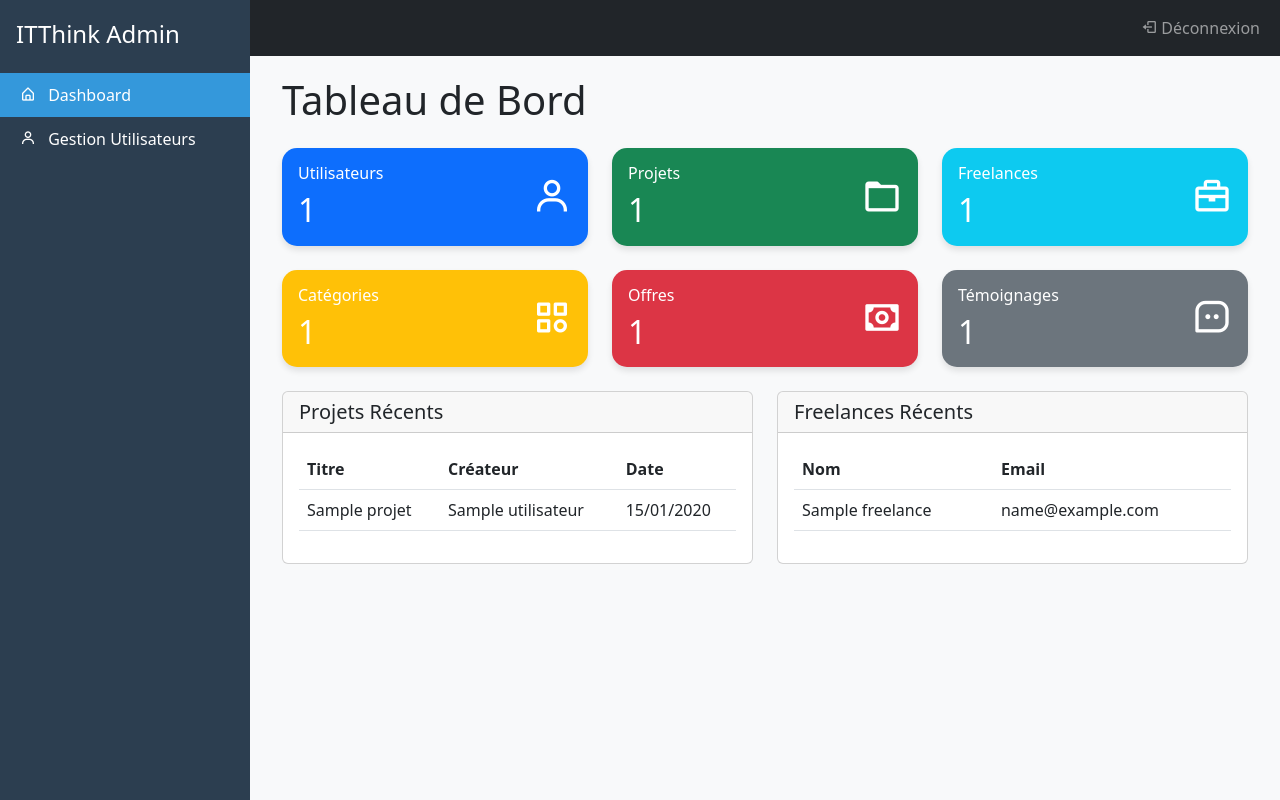
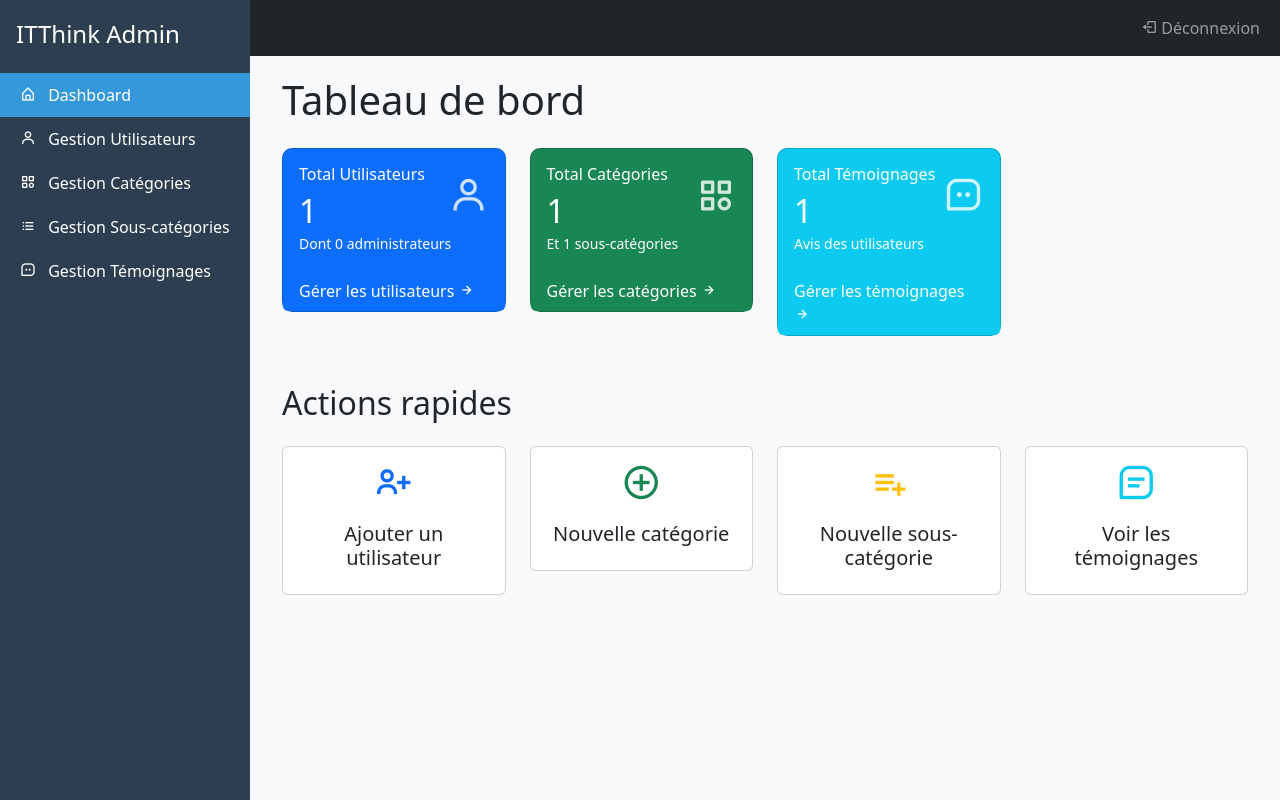
Before and after one commit to uid0Z0uh4iri/ITThinkBackend, a PHP site: page /admin_dashboard.php in a window 1280 px wide. Run offline with PHP 8.4, Linux system fonts and the light colour scheme; the visitor is signed in with stand-in values (Sample User, id 1); tables that the repository leaves empty or names only in its code hold one stand-in row (values such as "Sample post").

Commit message:
adjusting menue on all pages

```diff
--- a/admin_dashboard.php
+++ b/admin_dashboard.php
@@ -10,49 +10,26 @@ if (!isset($_SESSION['user_id']) || $_SESSION['role'] !== 1) {
 
 // Fetch statistics
 try {
-    // Total Users
-    $stmt = $conn->query("SELECT COUNT(*) as total FROM Utilisateurs");
-    $totalUsers = $stmt->fetch()['total'];
+    // User statistics
+    $stmt = $conn->query("SELECT COUNT(*) as total_users FROM utilisateurs");
+    $userStats = $stmt->fetch();
+    $stmt = $conn->query("SELECT COUNT(*) as total_admins FROM utilisateurs WHERE role = 1");
+    $adminStats = $stmt->fetch();
 
-    // Total Projects
-    $stmt = $conn->query("SELECT COUNT(*) as total FROM Projets");
-    $totalProjects = $stmt->fetch()['total'];
+    // Category statistics
+    $stmt = $conn->query("SELECT COUNT(*) as total_categories FROM categories");
+    $categoryStats = $stmt->fetch();
+    $stmt = $conn->query("SELECT COUNT(*) as total_subcategories FROM souscategories");
+    $subcategoryStats = $stmt->fetch();
 
-    // Total Freelances
-    $stmt = $conn->query("SELECT COUNT(*) as total FROM Freelances");
-    $totalFreelances = $stmt->fetch()['total'];
-
-    // Total Categories
-    $stmt = $conn->query("SELECT COUNT(*) as total FROM Categories");
-    $totalCategories = $stmt->fetch()['total'];
-
-    // Total Offers
-    $stmt = $conn->query("SELECT COUNT(*) as total FROM Offres");
-    $totalOffers = $stmt->fetch()['total'];
-
-    // Total Testimonials
-    $stmt = $conn->query("SELECT COUNT(*) as total FROM Temoignages");
-    $totalTestimonials = $stmt->fetch()['total'];
-
-    // Recent Projects
-    $stmt = $conn->query("SELECT p.titre_projet, u.nom_utilisateur, p.date_creation
-                         FROM Projets p
-                         JOIN Utilisateurs u ON p.id_utilisateur = u.id_utilisateur
-                         ORDER BY p.date_creation DESC LIMIT 5");
-    $recentProjects = $stmt->fetchAll();
-
-    // Recent Freelancers
-    $stmt = $conn->query("SELECT f.nom_freelance, u.email
-                         FROM Freelances f
-                         JOIN Utilisateurs u ON f.id_utilisateur = u.id_utilisateur
-                         ORDER BY f.id_freelance DESC LIMIT 5");
-    $recentFreelancers = $stmt->fetchAll();
+    // Feedback statistics
+    $stmt = $conn->query("SELECT COUNT(*) as total_feedbacks FROM temoignages");
+    $feedbackStats = $stmt->fetch();
 
 } catch(PDOException $e) {
     die("Error: " . $e->getMessage());
 }
 ?>
-
 <!DOCTYPE html>
 <html lang="fr">
 <head>
@@ -62,11 +39,8 @@ try {
     <link href="https://cdn.jsdelivr.net/npm/bootstrap@5.3.0/dist/css/bootstrap.min.css" rel="stylesheet">
     <link href="https://cdn.jsdelivr.net/npm/boxicons@2.0.7/css/boxicons.min.css" rel="stylesheet">
     <style>
-        :root {
-            --sidebar-width: 250px;
-        }
         .sidebar {
-            width: var(--sidebar-width);
+            width: 250px;
             height: 100vh;
             position: fixed;
             left: 0;
@@ -76,7 +50,7 @@ try {
             color: white;
         }
         .main-content {
-            margin-left: var(--sidebar-width);
+            margin-left: 250px;
             padding: 20px;
         }
         .sidebar-link {
@@ -93,20 +67,19 @@ try {
         .sidebar-link.active {
             background-color: #3498db;
         }
+        .navbar {
+            margin-left: 250px;
+        }
         .stat-card {
-            border-radius: 15px;
+            border-radius: 10px;
             transition: transform 0.3s;
-            border: none;
-            box-shadow: 0 4px 6px rgba(0, 0, 0, 0.1);
         }
         .stat-card:hover {
             transform: translateY(-5px);
         }
         .stat-icon {
             font-size: 2.5rem;
-        }
-        .navbar {
-            margin-left: var(--sidebar-width);
+            opacity: 0.8;
         }
     </style>
 </head>
@@ -122,6 +95,15 @@ try {
             </a>
             <a href="user_management.php" class="sidebar-link">
                 <i class='bx bx-user me-2'></i> Gestion Utilisateurs
+            </a>
+            <a href="category_management.php" class="sidebar-link">
+                <i class='bx bx-category me-2'></i> Gestion Catégories
+            </a>
+            <a href="subcategory_management.php" class="sidebar-link">
+                <i class='bx bx-list-ul me-2'></i> Gestion Sous-catégories
+            </a>
+            <a href="feedback_management.php" class="sidebar-link">
+                <i class='bx bx-message-square-dots me-2'></i> Gestion Témoignages
             </a>
         </nav>
     </div>
@@ -140,153 +122,115 @@ try {
     <!-- Main Content -->
     <div class="main-content">
         <div class="container-fluid">
-            <h1 class="mb-4">Tableau de Bord</h1>
+            <h1 class="mb-4">Tableau de bord</h1>
 
-            <!-- Statistics Cards -->
-            <div class="row g-4 mb-4">
-                <div class="col-md-4">
+            <div class="row g-4">
+                <!-- Users Stats -->
+                <div class="col-md-6 col-lg-3">
                     <div class="card stat-card bg-primary text-white">
                         <div class="card-body">
                             <div class="d-flex justify-content-between align-items-center">
                                 <div>
-                                    <h6 class="card-title">Utilisateurs</h6>
-                                    <h2 class="mb-0"><?php echo $totalUsers; ?></h2>
+                                    <h6 class="card-title">Total Utilisateurs</h6>
+                                    <h2 class="mb-0"><?php echo $userStats['total_users']; ?></h2>
                                 </div>
-                                <i class='bx bx-user stat-icon'></i>
+                                <div class="stat-icon">
+                                    <i class='bx bx-user'></i>
+                                </div>
                             </div>
+                            <small>Dont <?php echo $adminStats['total_admins']; ?> administrateurs</small>
+                        </div>
+                        <div class="card-footer bg-primary border-0">
+                            <a href="user_management.php" class="text-white text-decoration-none">
+                                Gérer les utilisateurs <i class='bx bx-right-arrow-alt'></i>
+                            </a>
                         </div>
                     </div>
                 </div>
 
-                <div class="col-md-4">
+                <!-- Categories Stats -->
+                <div class="col-md-6 col-lg-3">
                     <div class="card stat-card bg-success text-white">
                         <div class="card-body">
                             <div class="d-flex justify-content-between align-items-center">
                                 <div>
-                                    <h6 class="card-title">Projets</h6>
-                                    <h2 class="mb-0"><?php echo $totalProjects; ?></h2>
+                                    <h6 class="card-title">Total Catégories</h6>
+                                    <h2 class="mb-0"><?php echo $categoryStats['total_categories']; ?></h2>
                                 </div>
-                                <i class='bx bx-folder stat-icon'></i>
+                                <div class="stat-icon">
+                                    <i class='bx bx-category'></i>
+                                </div>
                             </div>
+                            <small>Et <?php echo $subcategoryStats['total_subcategories']; ?> sous-catégories</small>
+                        </div>
+                        <div class="card-footer bg-success border-0">
+                            <a href="category_management.php" class="text-white text-decoration-none">
+                                Gérer les catégories <i class='bx bx-right-arrow-alt'></i>
+                            </a>
                         </div>
                     </div>
                 </div>
 
-                <div class="col-md-4">
+                <!-- Feedbacks Stats -->
+                <div class="col-md-6 col-lg-3">
                     <div class="card stat-card bg-info text-white">
                         <div class="card-body">
                             <div class="d-flex justify-content-between align-items-center">
                                 <div>
-                                    <h6 class="card-title">Freelances</h6>
-                                    <h2 class="mb-0"><?php echo $totalFreelances; ?></h2>
+                                    <h6 class="card-title">Total Témoignages</h6>
+                                    <h2 class="mb-0"><?php echo $feedbackStats['total_feedbacks']; ?></h2>
                                 </div>
-                                <i class='bx bx-briefcase stat-icon'></i>
+                                <div class="stat-icon">
+                                    <i class='bx bx-message-square-dots'></i>
+                                </div>
                             </div>
+                            <small>Avis des utilisateurs</small>
                         </div>
-                    </div>
-                </div>
-
-                <div class="col-md-4">
-                    <div class="card stat-card bg-warning text-white">
-                        <div class="card-body">
-                            <div class="d-flex justify-content-between align-items-center">
-                                <div>
-                                    <h6 class="card-title">Catégories</h6>
-                                    <h2 class="mb-0"><?php echo $totalCategories; ?></h2>
-                                </div>
-                                <i class='bx bx-category stat-icon'></i>
-                            </div>
-                        </div>
-                    </div>
-                </div>
-
-                <div class="col-md-4">
-                    <div class="card stat-card bg-danger text-white">
-                        <div class="card-body">
-                            <div class="d-flex justify-content-between align-items-center">
-                                <div>
-                                    <h6 class="card-title">Offres</h6>
-                                    <h2 class="mb-0"><?php echo $totalOffers; ?></h2>
-                                </div>
-                                <i class='bx bx-money stat-icon'></i>
-                            </div>
-                        </div>
-                    </div>
-                </div>
-
-                <div class="col-md-4">
-                    <div class="card stat-card bg-secondary text-white">
-                        <div class="card-body">
-                            <div class="d-flex justify-content-between align-items-center">
-                                <div>
-                                    <h6 class="card-title">Témoignages</h6>
-                                    <h2 class="mb-0"><?php echo $totalTestimonials; ?></h2>
-                                </div>
-                                <i class='bx bx-message-square-dots stat-icon'></i>
-                            </div>
+                        <div class="card-footer bg-info border-0">
+                            <a href="feedback_management.php" class="text-white text-decoration-none">
+                                Gérer les témoignages <i class='bx bx-right-arrow-alt'></i>
+                            </a>
                         </div>
                     </div>
                 </div>
             </div>
 
-            <!-- Recent Activity -->
-            <div class="row">
-                <!-- Recent Projects -->
-                <div class="col-md-6">
-                    <div class="card">
-                        <div class="card-header">
-                            <h5 class="card-title mb-0">Projets Récents</h5>
+            <!-- Quick Actions -->
+            <div class="row mt-5">
+                <div class="col-12">
+                    <h2 class="mb-4">Actions rapides</h2>
+                    <div class="row g-4">
+                        <div class="col-md-6 col-lg-3">
+                            <a href="add_admin.php" class="card text-decoration-none">
+                                <div class="card-body text-center">
+                                    <i class='bx bx-user-plus fs-1 text-primary'></i>
+                                    <h5 class="mt-3 text-dark">Ajouter un utilisateur</h5>
+                                </div>
+                            </a>
                         </div>
-                        <div class="card-body">
-                            <div class="table-responsive">
-                                <table class="table">
-                                    <thead>
-                                        <tr>
-                                            <th>Titre</th>
-                                            <th>Créateur</th>
-                                            <th>Date</th>
-                                        </tr>
-                                    </thead>
-                                    <tbody>
-                                        <?php foreach($recentProjects as $project): ?>
-                                        <tr>
-                                            <td><?php echo htmlspecialchars($project['titre_projet']); ?></td>
-                                            <td><?php echo htmlspecialchars($project['nom_utilisateur']); ?></td>
-                                            <td><?php echo date('d/m/Y', strtotime($project['date_creation'])); ?></td>
-                                        </tr>
-                                        <?php endforeach; ?>
-                                    </tbody>
-                                </table>
-                            </div>
+                        <div class="col-md-6 col-lg-3">
+                            <a href="category_management.php" class="card text-decoration-none">
+                                <div class="card-body text-center">
+                                    <i class='bx bx-plus-circle fs-1 text-success'></i>
+                                    <h5 class="mt-3 text-dark">Nouvelle catégorie</h5>
+                                </div>
+                            </a>
                         </div>
-                    </div>
-                </div>
-
-                <!-- Recent Freelancers -->
-                <div class="col-md-6">
-                    <div class="card">
-                        <div class="card-header">
-                            <h5 class="card-title mb-0">Freelances Récents</h5>
+                        <div class="col-md-6 col-lg-3">
+                            <a href="subcategory_management.php" class="card text-decoration-none">
+                                <div class="card-body text-center">
+                                    <i class='bx bx-list-plus fs-1 text-warning'></i>
+                                    <h5 class="mt-3 text-dark">Nouvelle sous-catégorie</h5>
+                                </div>
+                            </a>
                         </div>
-                        <div class="card-body">
-                            <div class="table-responsive">
-                                <table class="table">
-                                    <thead>
-                                        <tr>
-                                            <th>Nom</th>
-                                            <th>Email</th>
-                                        </tr>
-                                    </thead>
-                                    <tbody>
-                                        <?php foreach($recentFreelancers as $freelancer): ?>
-                                        <tr>
-                                            <td><?php echo htmlspecialchars($freelancer['nom_freelance']); ?></td>
-                                            <td><?php echo htmlspecialchars($freelancer['email']); ?></td>
-                                        </tr>
-                                        <?php endforeach; ?>
-                                    </tbody>
-                                </table>
-                            </div>
+                        <div class="col-md-6 col-lg-3">
+                            <a href="feedback_management.php" class="card text-decoration-none">
+                                <div class="card-body text-center">
+                                    <i class='bx bx-message-square-detail fs-1 text-info'></i>
+                                    <h5 class="mt-3 text-dark">Voir les témoignages</h5>
+                                </div>
+                            </a>
                         </div>
                     </div>
                 </div>
--- a/category_management.php
+++ b/category_management.php
@@ -139,6 +139,9 @@ try {
             <a href="subcategory_management.php" class="sidebar-link">
                 <i class='bx bx-list-ul me-2'></i> Gestion Sous-catégories
             </a>
+            <a href="feedback_management.php" class="sidebar-link">
+                <i class='bx bx-message-square-dots me-2'></i> Gestion Témoignages
+            </a>
         </nav>
     </div>
 
--- a/subcategory_management.php
+++ b/subcategory_management.php
@@ -139,6 +139,9 @@ try {
             </a>
             <a href="subcategory_management.php" class="sidebar-link active">
                 <i class='bx bx-list-ul me-2'></i> Gestion Sous-catégories
+            </a>
+            <a href="feedback_management.php" class="sidebar-link">
+                <i class='bx bx-message-square-dots me-2'></i> Gestion Témoignages
             </a>
         </nav>
     </div>
--- a/user_management.php
+++ b/user_management.php
@@ -114,6 +114,9 @@ try {
             </a>
             <a href="subcategory_management.php" class="sidebar-link">
                 <i class='bx bx-list-ul me-2'></i> Gestion Sous-catégories
+            </a>
+            <a href="feedback_management.php" class="sidebar-link">
+                <i class='bx bx-message-square-dots me-2'></i> Gestion Témoignages
             </a>
         </nav>
     </div>
```
